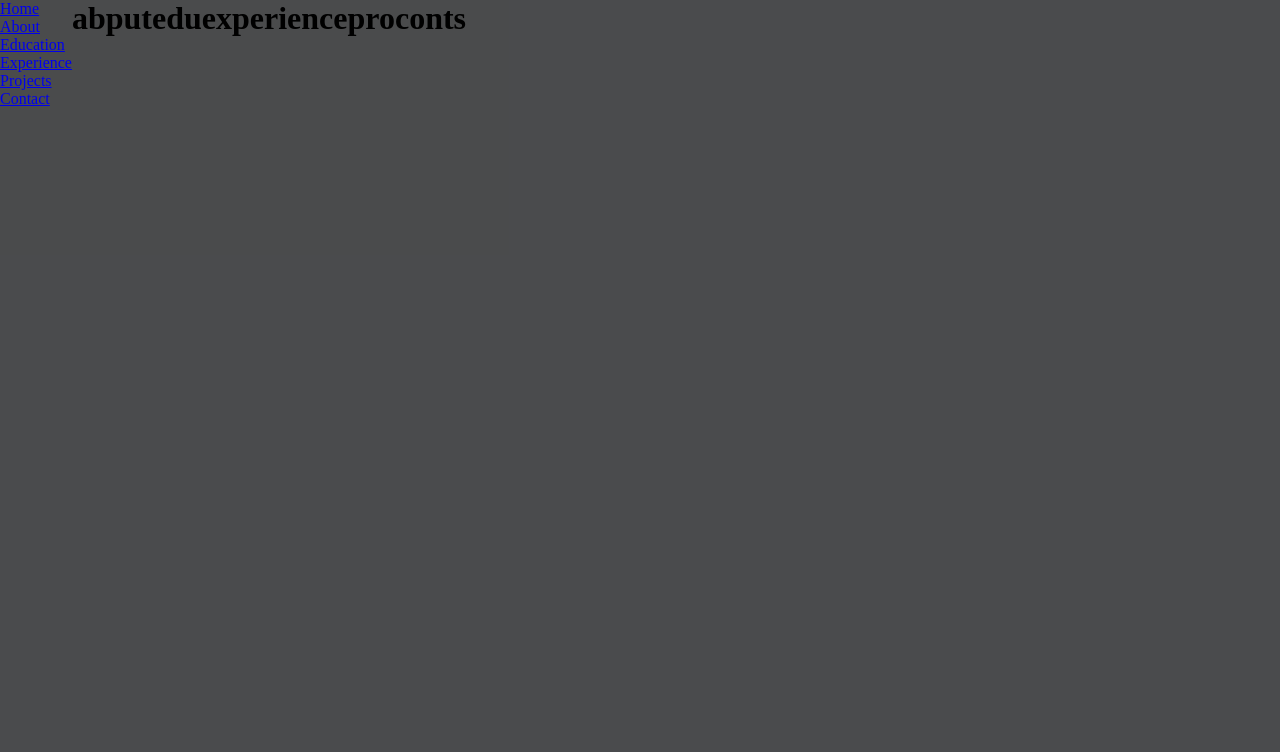
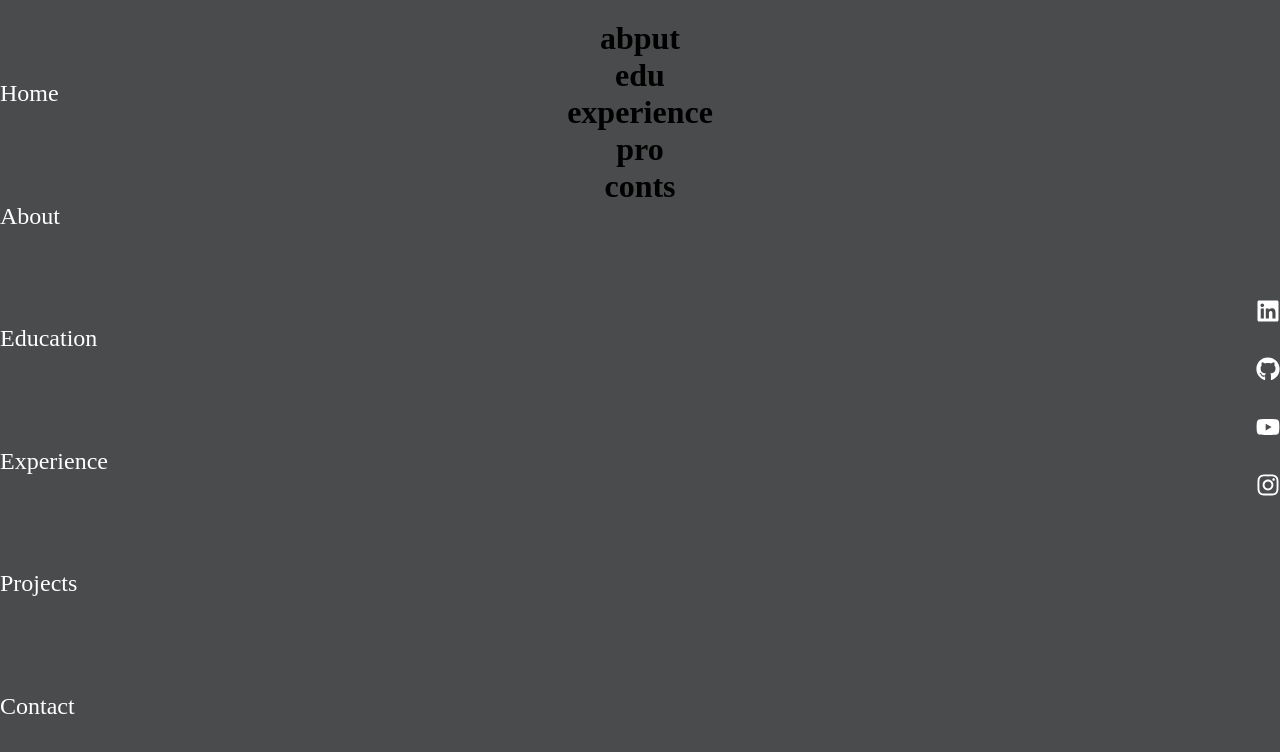
Before and after one commit to Gurung-Manish/Portfolio, a React (Create React App) app: page / in a window 1280 px wide. Shown: the top 752 px of the page. Built offline with nearby package versions, Linux system fonts and the light colour scheme; a web font is replaced by a local one.

Commit message:
layout of social and navbar done in both the sides

```diff
--- a/src/components/Navbar/Navbar.css
+++ b/src/components/Navbar/Navbar.css
@@ -0,0 +1,40 @@
+/* Navbar.css */
+.app__navbar {
+  position: fixed; /* Keep the navbar fixed */
+  top: 50%; /* Vertically center */
+  left: 0; /* Place on the left side */
+  transform: translateY(-50%); /* Adjust for perfect vertical centering */
+  z-index: 100; /* Ensure it's above other content */
+  display: flex;
+  flex-direction: column; /* Stack navbar items vertically */
+  justify-content: space-between; /* Space out the items evenly */
+  align-items: center; /* Align the items to the center */
+  height: 100vh; /* Take up full height of the viewport */
+}
+
+.app__navbar-links {
+  list-style: none; /* Remove list bullets */
+  padding: 0;
+  margin: 0;
+  display: flex;
+  flex-direction: column; /* Stack links vertically */
+  justify-content: space-evenly; /* Evenly space the links */
+  height: 100%; /* Full height to spread the items evenly */
+}
+
+.app__navbar-links li {
+  padding: 15px 0; /* Add spacing between navbar items */
+}
+
+.app__navbar-links a {
+  font-size: 1.5rem; /* Set the font size */
+  color: white; /* Color for the text */
+  text-decoration: none; /* Remove underline */
+  transform: rotate(-90deg); /* Rotate the text */
+  white-space: nowrap; /* Prevent the text from wrapping */
+  transition: color 0.3s ease-in-out; /* Smooth transition for hover effect */
+}
+
+.app__navbar-links a:hover {
+  color: var(--color-hover); /* Change color on hover */
+}
--- /dev/null
+++ b/src/components/Social/Social.css
@@ -0,0 +1,22 @@
+/* SocialIcons.css */
+.app__social {
+  position: fixed; /* Keep the icons on the right side, even when scrolling */
+  top: 50%; /* Vertically center */
+  right: 0; /* Place on the right side instead of left */
+  transform: translateY(-50%); /* Adjust for perfect vertical centering */
+  z-index: 100; /* Ensure it's above other content */
+  display: flex;
+  flex-direction: column; /* Stack icons vertically */
+  align-items: center;
+}
+
+.app__social-icon {
+  font-size: 1.5rem; /* Size of the icons */
+  margin: 15px 0; /* Spacing between icons */
+  color: white; /* Change this to match your theme */
+  transition: color 0.3s ease-in-out; /* Smooth transition for hover effect */
+}
+
+.app__social-icon:hover {
+  color: var(--color-lightGray); /* Change color on hover */
+}
--- /dev/null
+++ b/src/components/Social/Social.jsx
@@ -0,0 +1,39 @@
+import React from "react";
+import { FaLinkedin, FaGithub, FaYoutube, FaInstagram } from "react-icons/fa"; // Importing popular social icons from react-icons
+import "./Social.css";
+const Social = () => {
+  return (
+    <div className="app__social">
+      <a
+        href="https://www.linkedin.com/in/-manish-gurung/"
+        target="_blank"
+        rel="noopener noreferrer"
+      >
+        <FaLinkedin className="app__social-icon" />
+      </a>
+      <a
+        href="https://github.com/Gurung-Manish"
+        target="_blank"
+        rel="noopener noreferrer"
+      >
+        <FaGithub className="app__social-icon" />
+      </a>
+      <a
+        href="https://www.youtube.com/@_manish_gurung_"
+        target="_blank"
+        rel="noopener noreferrer"
+      >
+        <FaYoutube className="app__social-icon" />
+      </a>
+      <a
+        href="https://www.instagram.com/_manish_grg_/"
+        target="_blank"
+        rel="noopener noreferrer"
+      >
+        <FaInstagram className="app__social-icon" />
+      </a>
+    </div>
+  );
+};
+
+export default Social;
--- a/src/components/index.js
+++ b/src/components/index.js
@@ -1,3 +1,4 @@
 import Navbar from "./Navbar/Navbar";
+import Social from "./Social/Social";
 
-export { Navbar };
+export { Navbar, Social };
--- a/src/containers/Home/Home.css
+++ b/src/containers/Home/Home.css
@@ -1,8 +1,57 @@
 /* Home.css */
 .home {
   display: flex;
+  flex-direction: row; /* Side-by-side layout on large screens */
   height: 100vh;
+  justify-content: space-between; /* Distribute space between items */
+  align-items: flex-start; /* Align items at the top */
   background-color: var(
     --color-lightGray
   ); /* A contrasting background to differentiate from Splash */
 }
+/* For Navbar (left side) */
+.home__navbar {
+  flex: 0 0 auto; /* Do not allow navbar to stretch */
+  width: 80px; /* Adjust as needed for navbar width */
+}
+
+/* For Main Content (centered) */
+.home__content {
+  flex: 1; /* Allow the content to take up remaining space */
+  display: flex;
+  flex-direction: column; /* Stack content vertically */
+  padding: 20px;
+  align-items: center; /* Center content horizontally */
+  justify-content: flex-start; /* Align content at the top */
+}
+
+/* For Social Icons (right side) */
+.home__social {
+  flex: 0 0 auto; /* Do not allow social icons to stretch */
+  width: 80px; /* Adjust as needed for social icons */
+  display: flex;
+  flex-direction: column;
+  align-items: center;
+}
+
+/* Responsive Styles for Smaller Screens */
+@media (max-width: 768px) {
+  .home {
+    flex-direction: column; /* Stack navbar, content, and social icons vertically */
+    align-items: center; /* Center everything on smaller screens */
+  }
+
+  .home__navbar {
+    width: 100%; /* Make the navbar take the full width at the top */
+  }
+
+  .home__content {
+    width: 100%; /* Ensure content takes full width on smaller screens */
+    padding: 10px;
+  }
+
+  .home__social {
+    width: 100%; /* Adjust social icons layout */
+    margin-top: 20px;
+  }
+}
--- a/src/containers/Home/Home.jsx
+++ b/src/containers/Home/Home.jsx
@@ -1,6 +1,5 @@
 import React from "react";
-import hero from "../../assets/hero.png";
-import { Navbar } from "../../components";
+import { Navbar, Social } from "../../components";
 import {
   Projects,
   Experience,
@@ -14,14 +13,24 @@ const Home = () => {
   return (
     <div className="home" id="home">
       {/* Left Navbar */}
+      <div className="home__navbar">
         <Navbar />
-      {/* Main Content */}
+      </div>
+
+      {/* Main Content (Centered) */}
+      <div className="home__content">
         <About />
         <Education />
         <Experience />
         <Projects />
         <Contact />
       </div>
+
+      {/* Right Social */}
+      <div className="home__social">
+        <Social />
+      </div>
+    </div>
   );
 };
 
--- a/src/containers/Splash/Splash.css
+++ b/src/containers/Splash/Splash.css
@@ -11,7 +11,7 @@
   display: flex;
   align-items: center;
   justify-content: center;
-  z-index: 10; /* Ensure splash is on top of other components */
+  z-index: 99999; /* Ensure splash is on top of other components */
 }
 .splash_label {
   color: var(--color-white);
```
Lines whose indentation alone changed are shown as unchanged.
